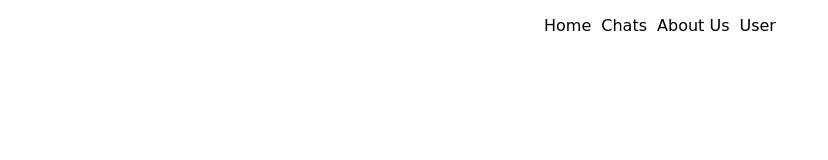
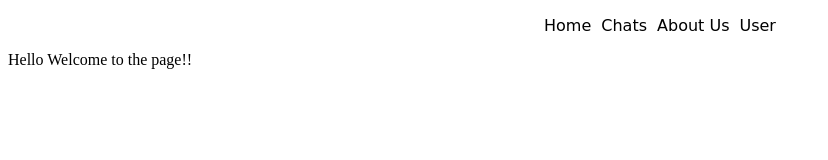
Before and after one commit to ARYANPATEL-BIT/vcs-1, a plain HTML site: page website/index.html in a window 1280 px wide. Shown: the whole page, without its empty margins (0-828 px from the left). Drawn offline with Linux system fonts and the light colour scheme.

Commit message:
Added title

```diff
--- a/website/index.html
+++ b/website/index.html
@@ -15,7 +15,9 @@
             <li>User</li>
         </ul>
     </nav>
-
+    <div class="title">
+        Hello Welcome to the page!!
+    </div>
 
 
     <script src="script.js"></script>
```
